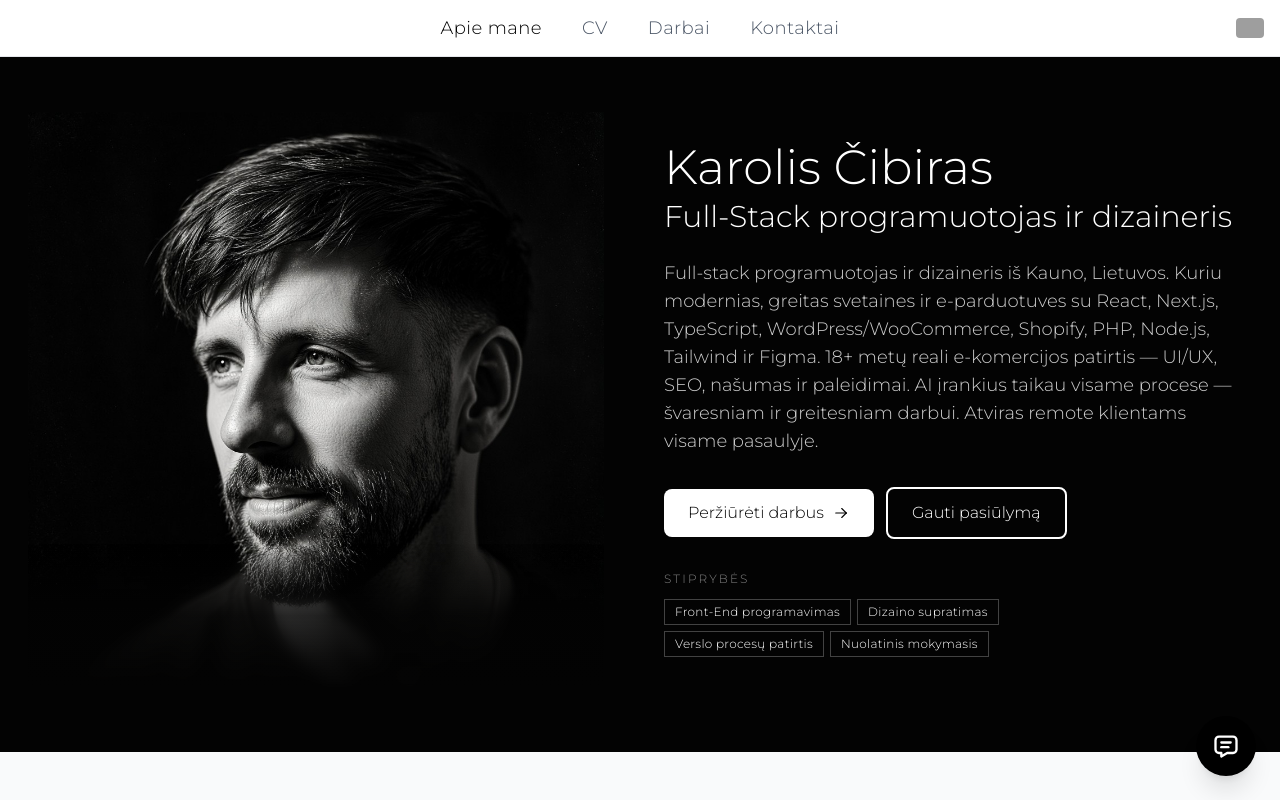
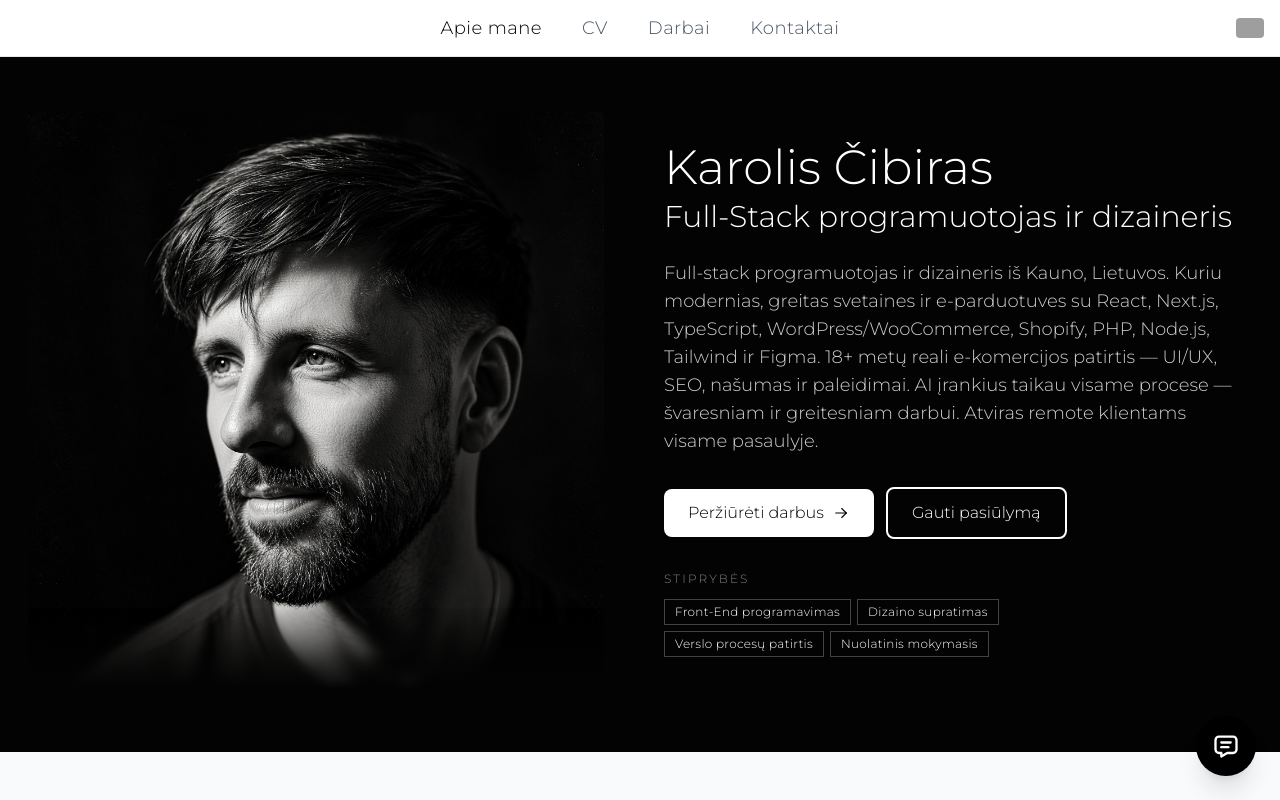
Before and after one commit to Jeshki/karolis-resume, a Next.js app: page / in a window 1280 px wide. Shown: the top 800 px of the page. Built offline with nearby package versions, Linux system fonts and the light colour scheme; grey boxes are pictures that could not be loaded.

Commit message:
Drop the portrait fade lower so the beard stays visible.
Keep a light bottom blur, just on the shirt edge instead of covering the face.

Co-authored-by: Karolis Cibiras <Jeshki@users.noreply.github.com>

```diff
--- a/src/components/HeroSection.tsx
+++ b/src/components/HeroSection.tsx
@@ -34,10 +34,10 @@ export function HeroSection() {
               />
               <div
                 aria-hidden
-                className="pointer-events-none absolute inset-x-0 bottom-0 h-36"
+                className="pointer-events-none absolute inset-x-0 bottom-0 h-20"
               >
-                <div className="absolute inset-0 backdrop-blur-[8px] [mask-image:linear-gradient(to_bottom,transparent,black_70%)] [-webkit-mask-image:linear-gradient(to_bottom,transparent,black_70%)]" />
-                <div className="absolute inset-0 bg-gradient-to-t from-[#030303] via-[#030303]/80 to-transparent" />
+                <div className="absolute inset-0 backdrop-blur-[6px] [mask-image:linear-gradient(to_bottom,transparent,black_75%)] [-webkit-mask-image:linear-gradient(to_bottom,transparent,black_75%)]" />
+                <div className="absolute inset-0 bg-gradient-to-t from-[#030303] via-[#030303]/50 to-transparent" />
               </div>
             </div>
           </Reveal>
```
